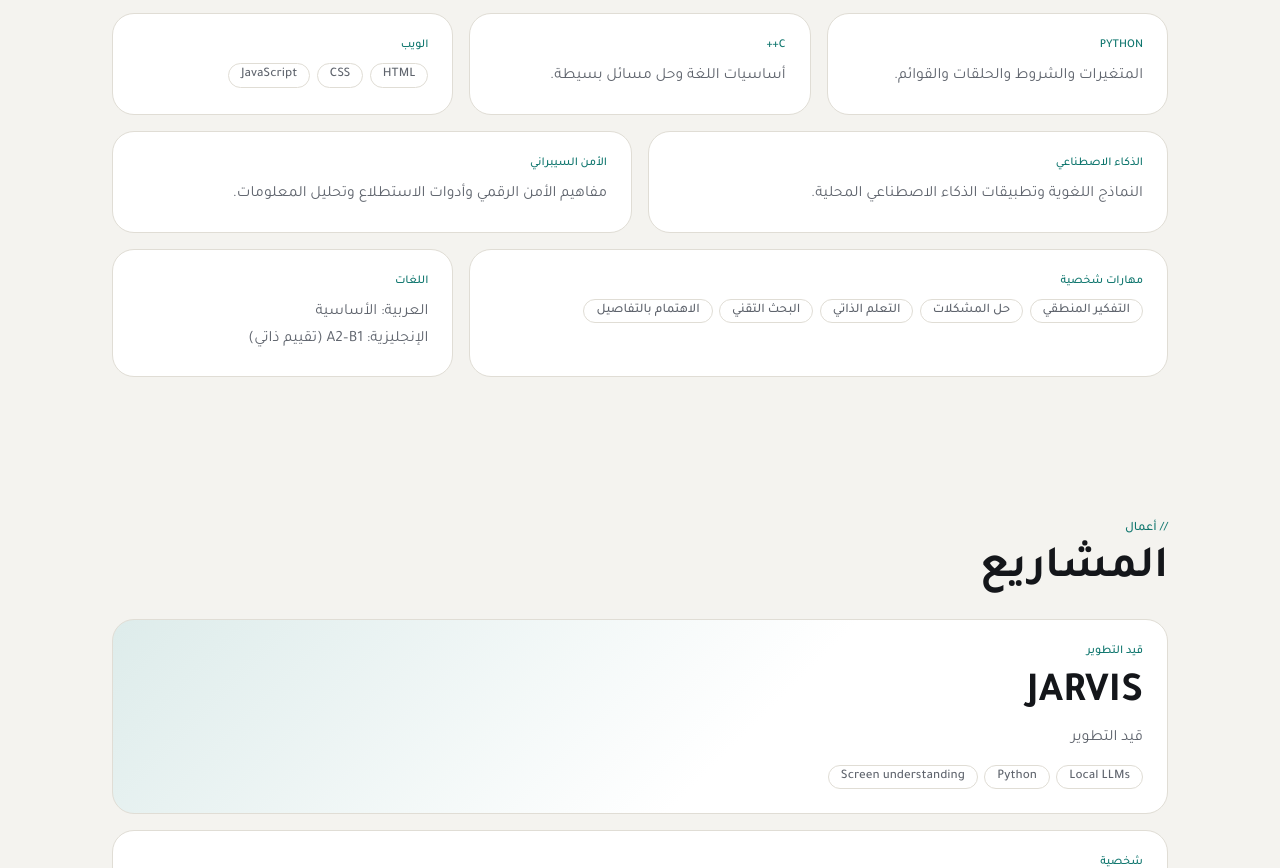
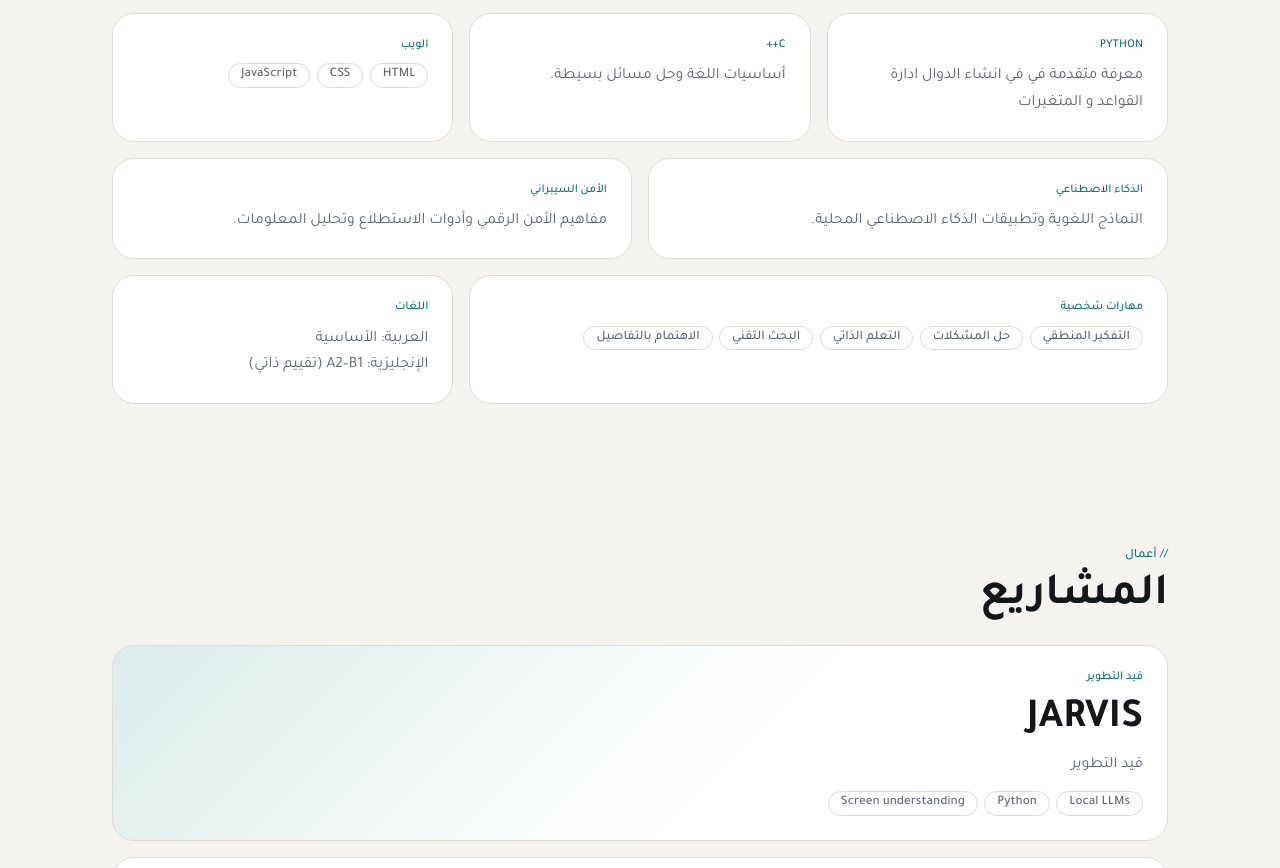
Before and after one commit to tareq20300/P, a plain HTML site: page index.html in a window 1280 px wide. Shown: the part 1142-2010 px from the top of the page. Drawn offline with Linux system fonts and the light colour scheme.

Commit message:
Revise Python skill description in Arabic
Updated the Arabic description for Python skills.

```diff
--- a/index.html
+++ b/index.html
@@ -246,7 +246,7 @@
           <p><span class="ar">المدينة المنورة</span><span class="en">Madinah, Saudi Arabia</span></p>
         </div>
 
-        <div class="t s2 rv"><span class="k">Python</span><p><span class="ar">المتغيرات والشروط والحلقات والقوائم.</span><span class="en">Variables, conditionals, loops and lists.</span></p></div>
+        <div class="t s2 rv"><span class="k">Python</span><p><span class="ar">معرفة متقدمة في في انشاء الدوال ادارة القواعد و المتغيرات</span><span class="en">Variables, conditionals, loops and lists.</span></p></div>
         <div class="t s2 rv"><span class="k">C++</span><p><span class="ar">أساسيات اللغة وحل مسائل بسيطة.</span><span class="en">Language basics and simple problems.</span></p></div>
         <div class="t s2 rv"><span class="k"><span class="ar">الويب</span><span class="en">Web</span></span><ul class="chips" style="margin:0"><li>HTML</li><li>CSS</li><li>JavaScript</li></ul></div>
         <div class="t s3 rv"><span class="k"><span class="ar">الذكاء الاصطناعي</span><span class="en">AI</span></span><p><span class="ar">النماذج اللغوية وتطبيقات الذكاء الاصطناعي المحلية.</span><span class="en">Language models and local AI applications.</span></p></div>
```
